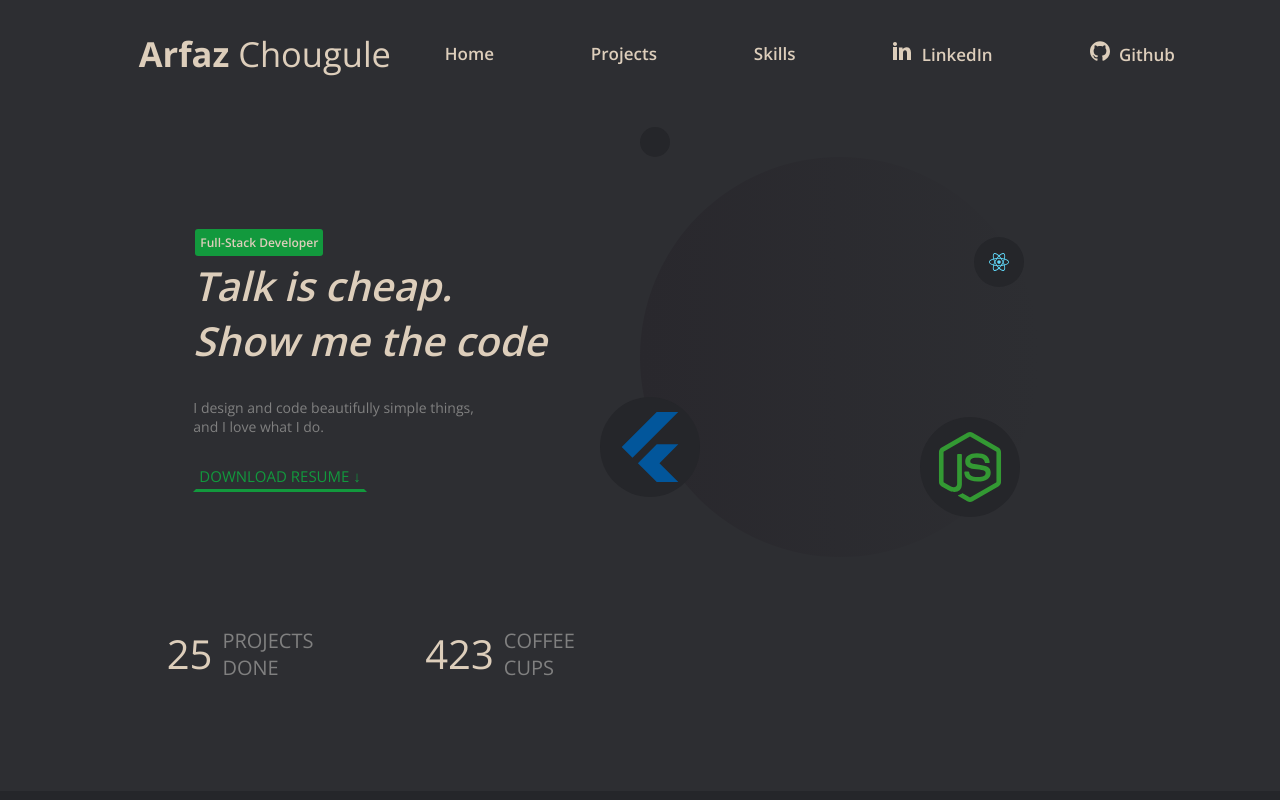
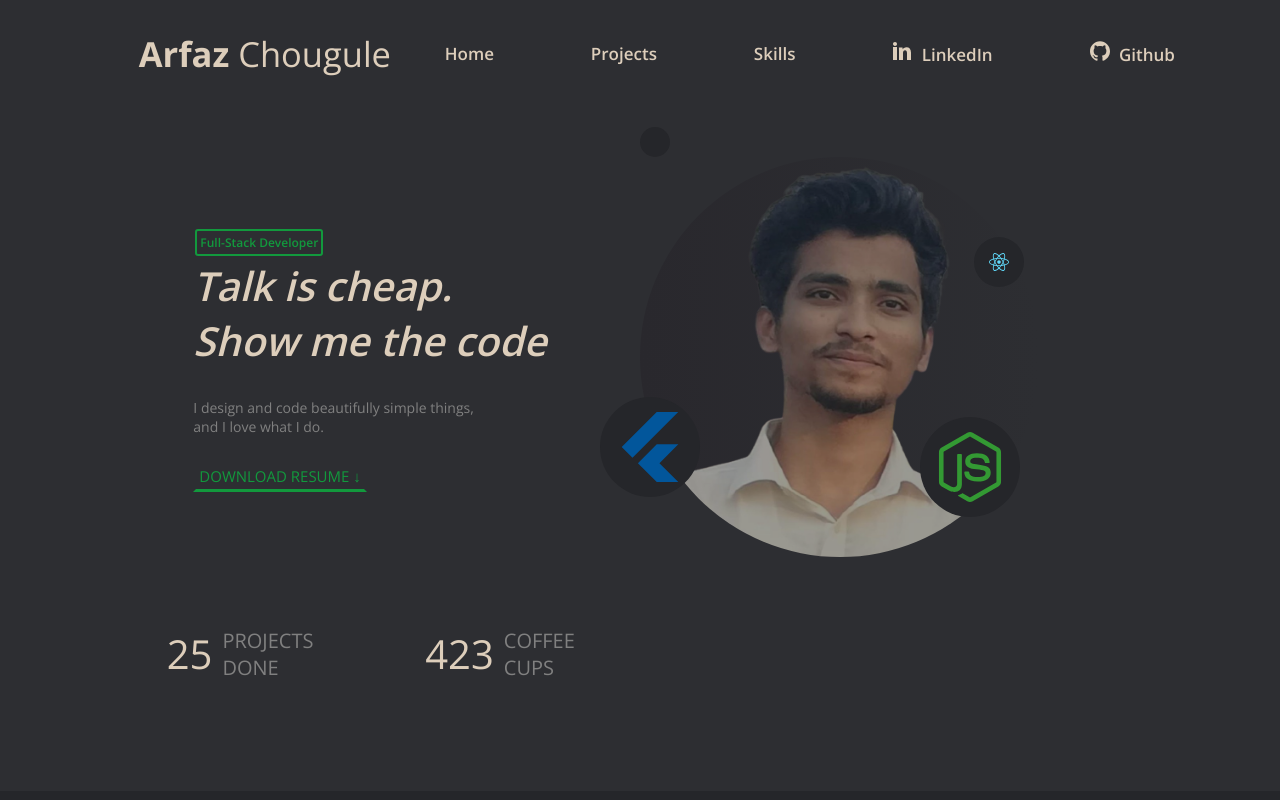
Before and after one commit to arfaz26/portfolio, a website: page index.html in a window 1280 px wide. Shown: the top 800 px of the page. Drawn offline with nearby package versions, Linux system fonts and the light colour scheme; the site is published under a folder, as on GitHub Pages, so addresses that start at the root find nothing; files whose address does not match are found by name.

Commit message:
minor fix

```diff
--- a/index.html
+++ b/index.html
@@ -443,6 +443,6 @@
       </div>
     </footer>
 
-    <script src="/js/script.js"></script>
+    <script src="js/script.js"></script>
   </body>
 </html>
--- a/sass/layouts/_header.scss
+++ b/sass/layouts/_header.scss
@@ -232,7 +232,7 @@
       display: none;
       border-radius: 50%;
 
-      background-image: url("/img/user-old.png");
+      background-image: url("img/user-old.png");
       // filter: opacity(0.5);
       filter: brightness(0.6);
 
@@ -400,7 +400,7 @@
 .background-circle {
   height: inherit;
   width: inherit;
-  background-image: url("/img/user-old.png");
+  background-image: url("img/user-old.png");
   // filter: hue-rotate();
   filter: brightness(0.6);
   background-size: cover;
```
Also changed, not shown: css/style.css.
